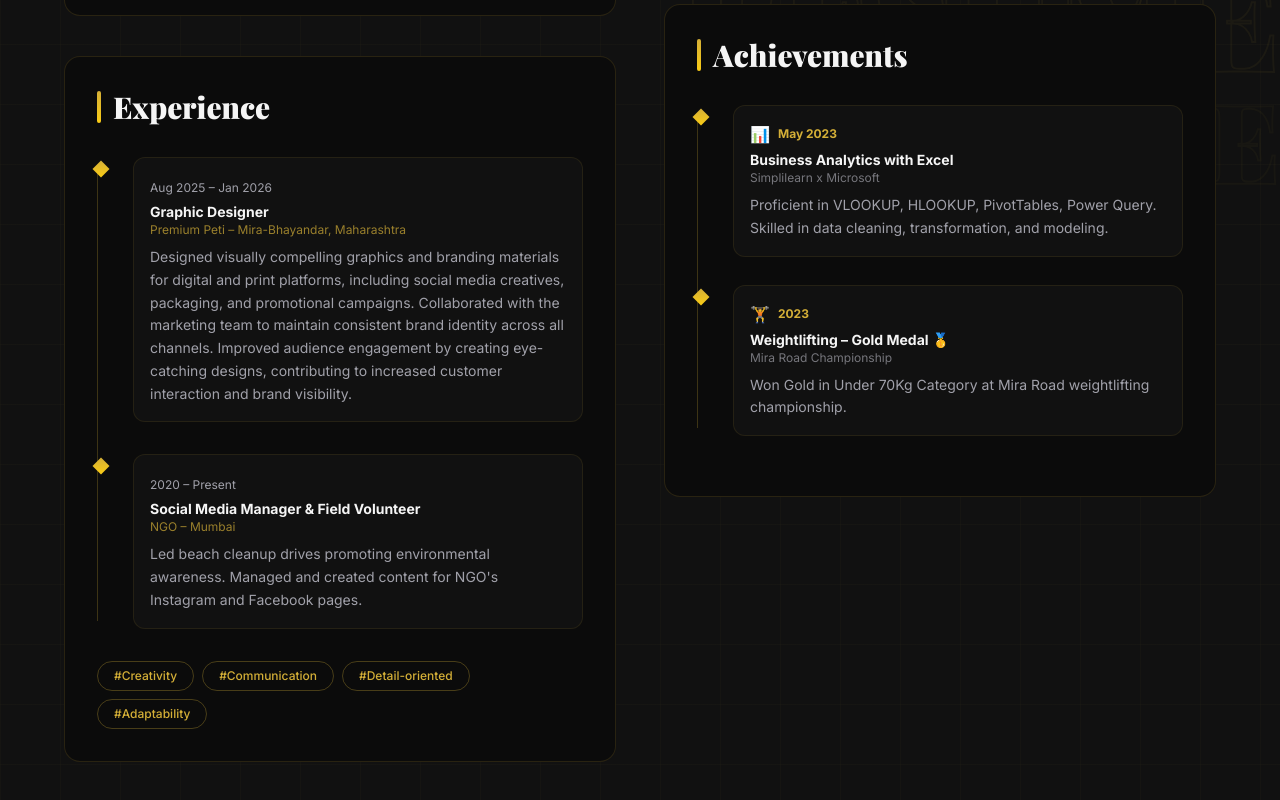
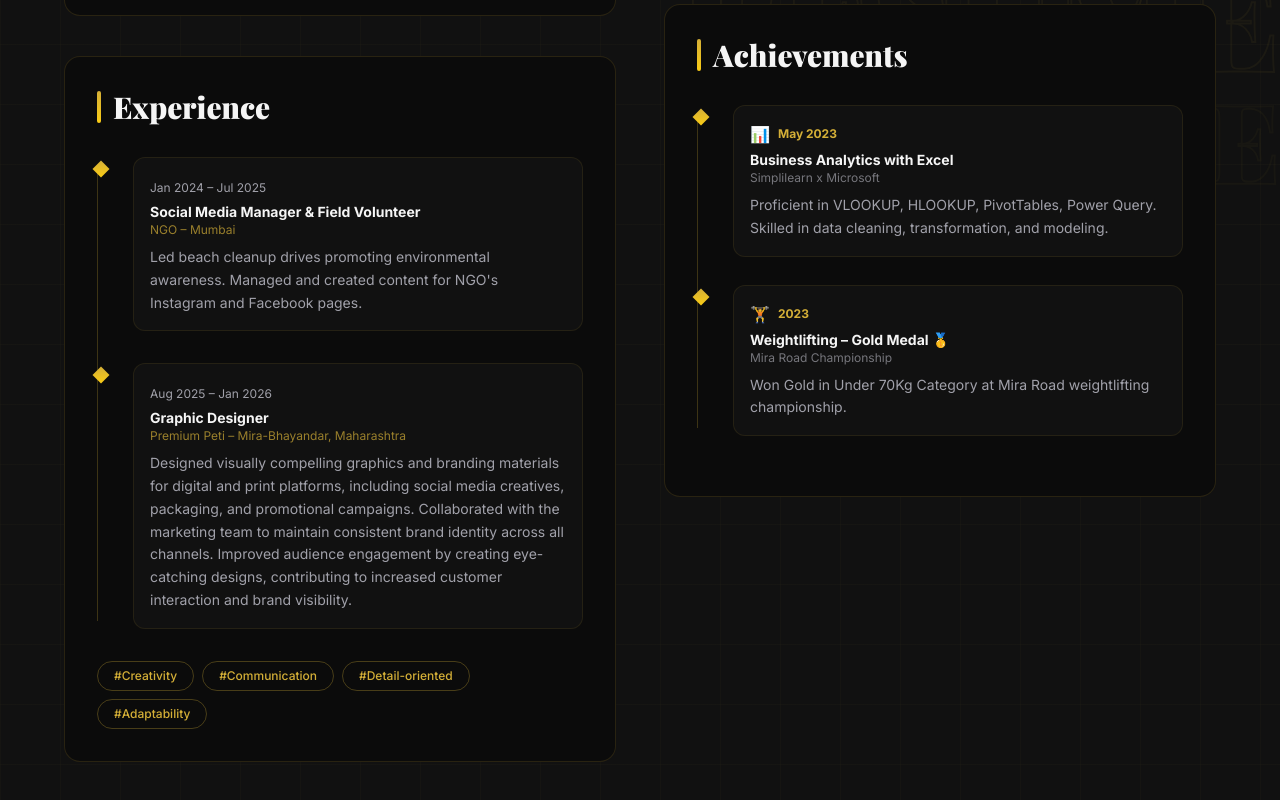
Before and after one commit to jaggutech24-maker/portfolio-website, a React (Vite) app: page / in a window 1280 px wide. Shown: the part 3508-4308 px from the top of the page. Built offline with nearby package versions, Linux system fonts and the light colour scheme; a web font is replaced by a local one.

Commit message:
fix(resume): swap experience roles and update dates

```diff
--- a/src/components/Resume.tsx
+++ b/src/components/Resume.tsx
@@ -118,16 +118,16 @@ export default function Resume() {
                 <div className="absolute left-0 top-2 bottom-2 w-px bg-[#D4AF37]/25" />
                 {[
                   {
+                    year: 'Jan 2024 – Jul 2025',
+                    title: 'Social Media Manager & Field Volunteer',
+                    company: 'NGO – Mumbai',
+                    desc: "Led beach cleanup drives promoting environmental awareness. Managed and created content for NGO's Instagram and Facebook pages."
+                  },
+                  {
                     year: 'Aug 2025 – Jan 2026',
                     title: 'Graphic Designer',
                     company: 'Premium Peti – Mira-Bhayandar, Maharashtra',
                     desc: 'Designed visually compelling graphics and branding materials for digital and print platforms, including social media creatives, packaging, and promotional campaigns. Collaborated with the marketing team to maintain consistent brand identity across all channels. Improved audience engagement by creating eye-catching designs, contributing to increased customer interaction and brand visibility.'
-                  },
-                  {
-                    year: '2020 – Present',
-                    title: 'Social Media Manager & Field Volunteer',
-                    company: 'NGO – Mumbai',
-                    desc: "Led beach cleanup drives promoting environmental awareness. Managed and created content for NGO's Instagram and Facebook pages."
                   },
                 ].map((exp, i) => (
                   <motion.div key={i} custom={i} variants={fadeUp} initial="hidden" whileInView="visible" viewport={{ once: false, amount: 0.2 }}
```
